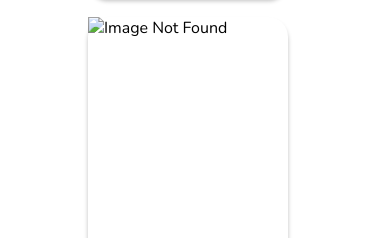
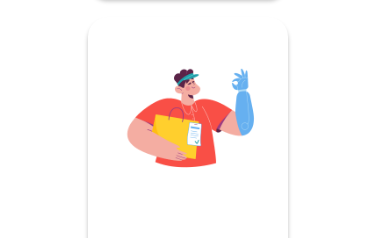
Before and after one commit to A9dev/Food-Delivery-Landing-Page, a plain HTML site: page index.html in a window 390 px wide. Shown: the part 1726-1964 px from the top of the page. Drawn offline with nearby package versions, Linux system fonts and the light colour scheme; files whose address does not match are found by name.

Commit message:
Update index.html

```diff
--- a/index.html
+++ b/index.html
@@ -32,13 +32,12 @@
          <div class="c17"></div>
 
       </div>
-      <div class="clock"><img src="/test/imgs/logo.png" alt="image not found"></div>
-      <div class="fire"><img src="/test/imgs/logo1.png" alt="image not found"></div>
-      <div class="moto"><img src="/test/imgs/logo.png" alt="image not found"></div>
+      <div class="clock"><img src="./logo.png" alt="image not found"></div>
+      <div class="fire"><img src="./logo1.png" alt="image not found"></div>
+      <div class="moto"><img src="./logo.png" alt="image not found"></div>
       <div class="flech"><img
-            src="/test/imgs/81040134-arrow-pointing-up-icon-vector-illustration-graphic-design-removebg-preview 1.png"
+            src="./81040134-arrow-pointing-up-icon-vector-illustration-graphic-design-removebg-preview 1.png"
             alt="image not found"></div>
-      <!-- <div class="stars"><img src="/test/imgs/Group 10.png" alt="image not found"></div> -->
 
    </decor>
    <nav>
@@ -68,19 +67,19 @@
             <div class="tit_des">Le lorem ipsum est, en imprimerie, une suite de mots sans signification . </div>
             <button class="get_btn">get started</button>
             <div class="box-ramen">
-               <div class="ramenn"><img src="/test/imgs/5f58d284813693c873de37f5f0af4296 (1).jpg" alt="image not found">
+               <div class="ramenn"><img src="./5f58d284813693c873de37f5f0af4296 (1).jpg" alt="image not found">
                </div>
 
                <div class="ramen-info">
                   <h6>japanes ramen</h6>
-                  <div class="stars"><img src="/test/imgs/Group 10.png" alt="image not found"></div>
+                  <div class="stars"><img src="./Group 10.png" alt="image not found"></div>
 
                   <div class="oss">
                      <div class="pricee"><span>$</span> 11.99</div>
                   </div>
                </div>
             </div>
-            <div class="pr_img"><img src="/test/imgs/right side.png" alt="image not found"></div>
+            <div class="pr_img"><img src="./right side.png" alt="image not found"></div>
          </div>
 
       </div>
@@ -88,15 +87,15 @@
          <h3 id="wh">what we serve</h3>
          <h2>your favourite food delivery partner</h2>
          <div class="cards">
-            <div class="card1"><img src="/test/imgs/card/sammy-delivery.png" alt="image not found">
+            <div class="card1"><img src="./card/sammy-delivery.png" alt="image not found">
                <h4>fastest delivery food </h4>
             </div>
 
-            <div class="card2"><img src="/test/imgs/card/sammy-chef-with-food-is-going-to-cook.png"
+            <div class="card2"><img src="./card/sammy-chef-with-food-is-going-to-cook.png"
                   alt="image not found">
                <h4>best qualityt</h4>
             </div>
-            <div class="card3"><img src="/test/imgs/sammy-man-with-a-prosthetic-arm-collected-an-order.png"
+            <div class="card3"><img src="./sammy-man-with-a-prosthetic-arm-collected-an-order.png"
                   alt="image not found">
                <h4>easy to order </h4>
             </div>
@@ -118,15 +117,15 @@
                   <ul>
 
                      <li class="bu">
-                        <img src="/test/imgs/pizza (1).png" alt="image not found"> pizza
+                        <img src="./pizza (1).png" alt="image not found"> pizza
                      </li>
                      <li>
-                        <img src="/test/imgs/burger.png" alt="image not found">
+                        <img src="./burger.png" alt="image not found">
                         burger
                      </li>
-                     <li><img src="/test/imgs/cupcake.png" alt="image not found">cup cake</li>
-                     <li><img src="/test/imgs/ramen.png" alt="image not found">ramen</li>
-                     <li><img src="/test/imgs/icons8-assiette-creuse-48.png" alt="image not found">soup</li>
+                     <li><img src="./cupcake.png" alt="image not found">cup cake</li>
+                     <li><img src="./ramen.png" alt="image not found">ramen</li>
+                     <li><img src="./icons8-assiette-creuse-48.png" alt="image not found">soup</li>
                   </ul>
                </div>
                <div class="pics"></div>
@@ -167,17 +166,17 @@
          <div class="pix">
             <div class="img_box"></div>
             <img
-               src="/test/imgs/chef2-man-smiling-with-happy-confident-expression-with-hand-chin_1194-337809-removebg-preview 2.png"
+               src="./chef2-man-smiling-with-happy-confident-expression-with-hand-chin_1194-337809-removebg-preview 2.png"
                alt="image not found">
-            <img id="nahhh" src="/test/imgs/New folder/Group 19.svg" alt="">
-            <img id="nahh" src="/test/imgs/New folder/Group 20.svg" alt="">
+            <img id="nahhh" src="./New folder/Group 19.svg" alt="">
+            <img id="nahh" src="./New folder/Group 20.svg" alt="">
 
 
 
 
             <div class="reviewers_box">
                <h4>our reviewers</h4>
-               <img src="/test/imgs/Group 16.png" alt="image not found">
+               <img src="./Group 16.png" alt="image not found">
 
                <h5>+10K</h5>
             </div>
@@ -193,7 +192,7 @@
                   perferendis!"</p>
             </div>
             <div class="reviewer">
-               <div><img src="/test/imgs/Group 7.png" alt="image not found"> </div>
+               <div><img src="./Group 7.png" alt="image not found"> </div>
                <div class="des_r">
                   <h5 style="margin:0px ;">tom forest </h5>
 
@@ -202,7 +201,7 @@
 
 
             </div>
-            <div class="stars"><img src="/test/imgs/Group 10.png" alt=""></div>
+            <div class="stars"><img src="./Group 10.png" alt=""></div>
          </div>
 
 
@@ -215,9 +214,9 @@
                <p>Lorem ipsum dolor sit, amet consectetur <br> adipisicing elit. Modi dolorem eveniet sed amet.</p>
                <button>get started</button>
             </div>
-            <img src="/test/imgs/food-app-ui-removebg-preview.png" alt="image not found">
+            <img src="./food-app-ui-removebg-preview.png" alt="image not found">
          </div>
-         <img id="too-lines" src="/test/imgs/Group 17.png" alt="">
+         <img id="too-lines" src="./Group 17.png" alt="">
 
       </div>
 
@@ -233,9 +232,9 @@
 
          <p>Lorem ipsum dolor sit amet, consectetur adipisicing elit. Eaque similique vel est.</p>
          <div class="media">
-            <img src="/test/imgs/icon/icons8-facebook-48.png" alt="image not found">
-            <img src="/test/imgs/icon/icons8-instagram-30.png" alt="image not found">
-            <img src="/test/imgs/icon/icons8-twitter-30.png" alt="image not found">
+            <img src="./icon/icons8-facebook-48.png" alt="image not found">
+            <img src="./icon/icons8-instagram-30.png" alt="image not found">
+            <img src="./icon/icons8-twitter-30.png" alt="image not found">
             <img src="imgs/icon/icons8-télégramme-app-50.png" alt="image not found">
             <img src="imgs/icons8-github-50.png" alt="image not found">
          </div>
@@ -269,7 +268,7 @@
             we love to hear from you</p>
          <div class="inp">
             <input type="text" name="inp" placeholder="get in touch" id="i">
-            <img src="/test/imgs/icon/icons8-envoi-de-courriel-60.png" alt="image not found">
+            <img src="./icon/icons8-envoi-de-courriel-60.png" alt="image not found">
          </div>
       </div>
 
```
